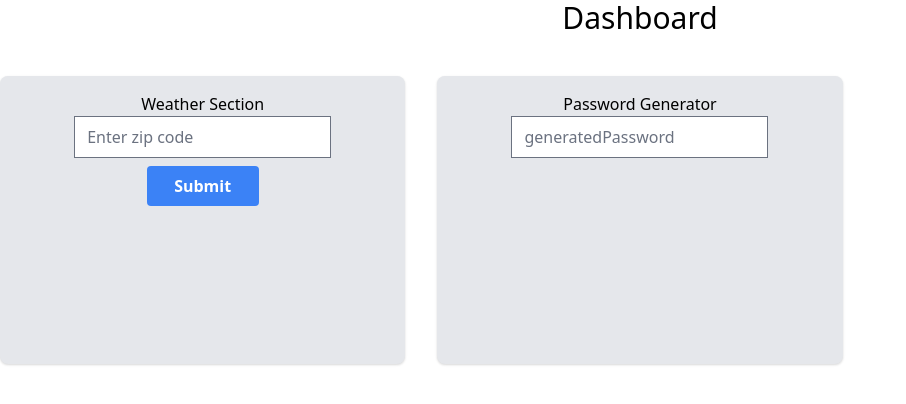
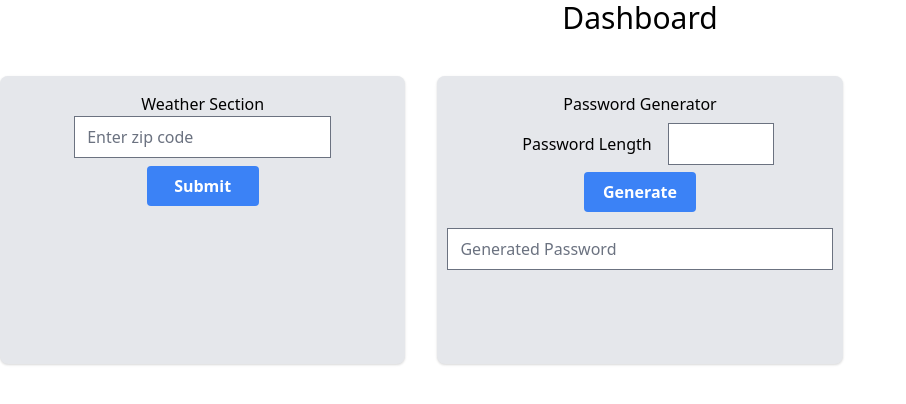
Before and after one commit to johnark88/dashboard, a React (Vite) app: page / in a window 1280 px wide. Shown: the top 404 px of the page, without its empty margins (0-906 px from the left). Built offline with nearby package versions, Linux system fonts and the light colour scheme.

Commit message:
password generator code

```diff
--- a/src/components/PwGenerator/PasswordGenerator.js
+++ b/src/components/PwGenerator/PasswordGenerator.js
@@ -1,15 +1,71 @@
-const PasswordGenerator = () => {
+import { Component } from 'react';
+
+class PasswordGenerator extends Component {
+	state = {
+		passWordLength: null,
+	};
+
+	// generate the password
+	handleGeneratePassword = () => {
+		const requestLength = this.state.passWordLength;
+		const chars =
+			'0123456789abcdefghijklmnopqrstuvwxyz!@#$%^&*()ABCDEFGHIJKLMNOPQRSTUVWXYZ';
+		const passwordLength = requestLength;
+		let password = '';
+		const display = document.getElementById('generatedPassword');
+
+		for (var i = 1; i <= passwordLength; i++) {
+			var randomNumber = Math.floor(Math.random() * chars.length);
+			password += chars.substring(randomNumber, randomNumber + 1);
+		}
+		display.value = password;
+	};
+
+	// handle the password length and set it to state
+	handleChange = ({ target }) => {
+		this.setState({
+			[target.name]: target.value,
+		});
+	};
+
+	render() {
 		return (
-		<div className='pwg-section'>
+			<div className='pwg-section flex flex-col justify-center align-middle items-center'>
 				Password Generator
+				<div className='flex flex-row justify-center align-middle items-center'>
+					<label htmlFor='lengthInput' className='p-4'>
+						Password Length
+					</label>
 					<input
+						className='pwgen'
+						type='number'
+						id='lengthInput'
+						name='passWordLength'
+						min='0'
+						max='99'
+						maxLength='2'
+						onChange={this.handleChange}
+					/>
+				</div>
+				<button
+					className='w-28 bg-blue-500 hover:bg-blue-700 text-white font-bold py-2 px-4 rounded'
+					onClick={this.handleGeneratePassword}
+				>
+					Generate
+				</button>
+				<div className='pt-4 flex flex-row' style={{ width: '95%' }}>
+					<input
+						style={{ width: '100%' }}
 						type='text'
 						id='generatedPassword'
-				placeholder='generatedPassword'
+						className='generatedPassword'
+						placeholder='Generated Password'
 						readOnly
 					/>
 				</div>
+			</div>
 		);
-};
+	}
+}
 
 export default PasswordGenerator;
```
Also changed, not shown: 1 other file (tests, documents, lock files or other folders). Lines whose indentation alone changed are shown as unchanged.
